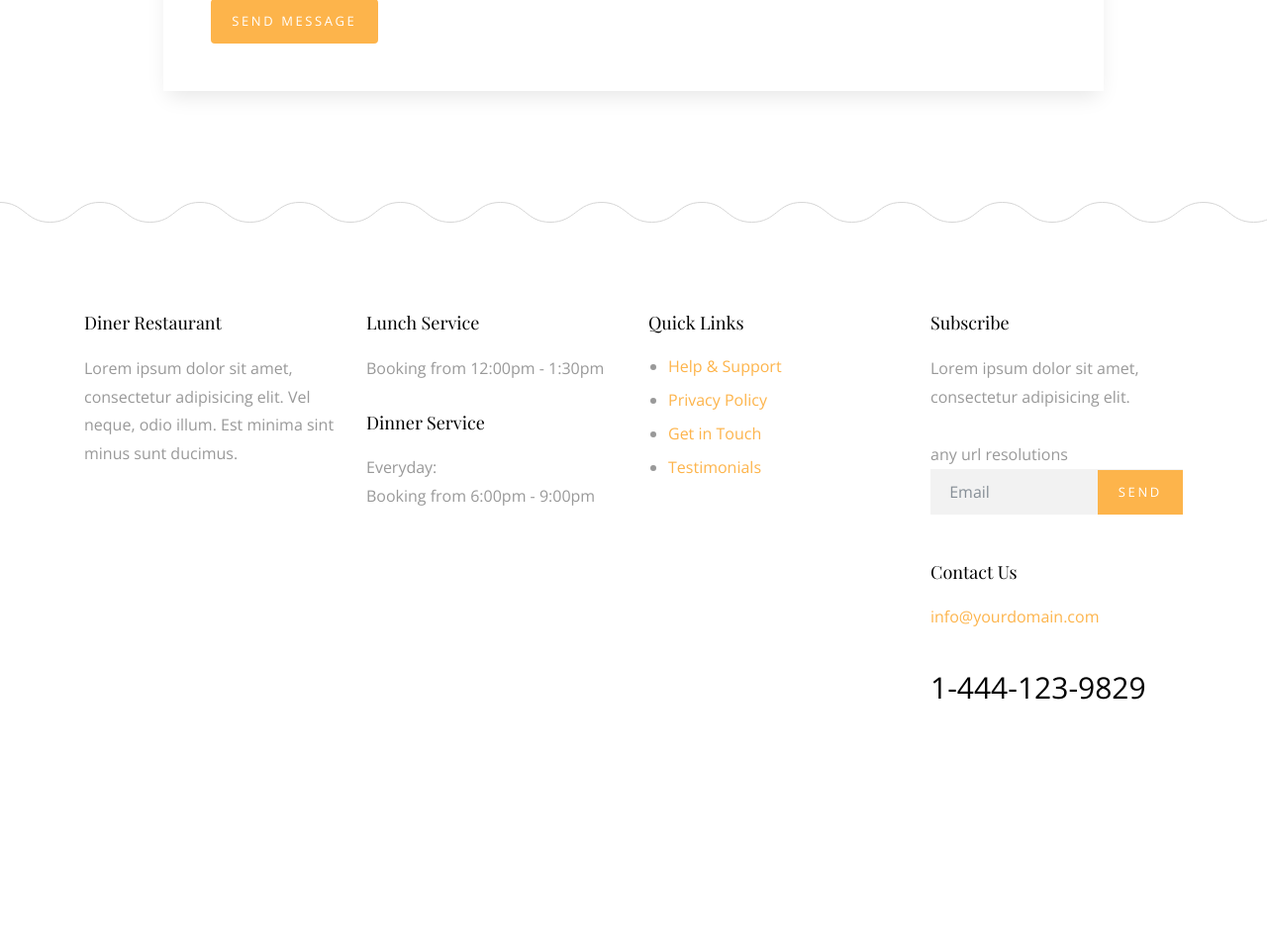
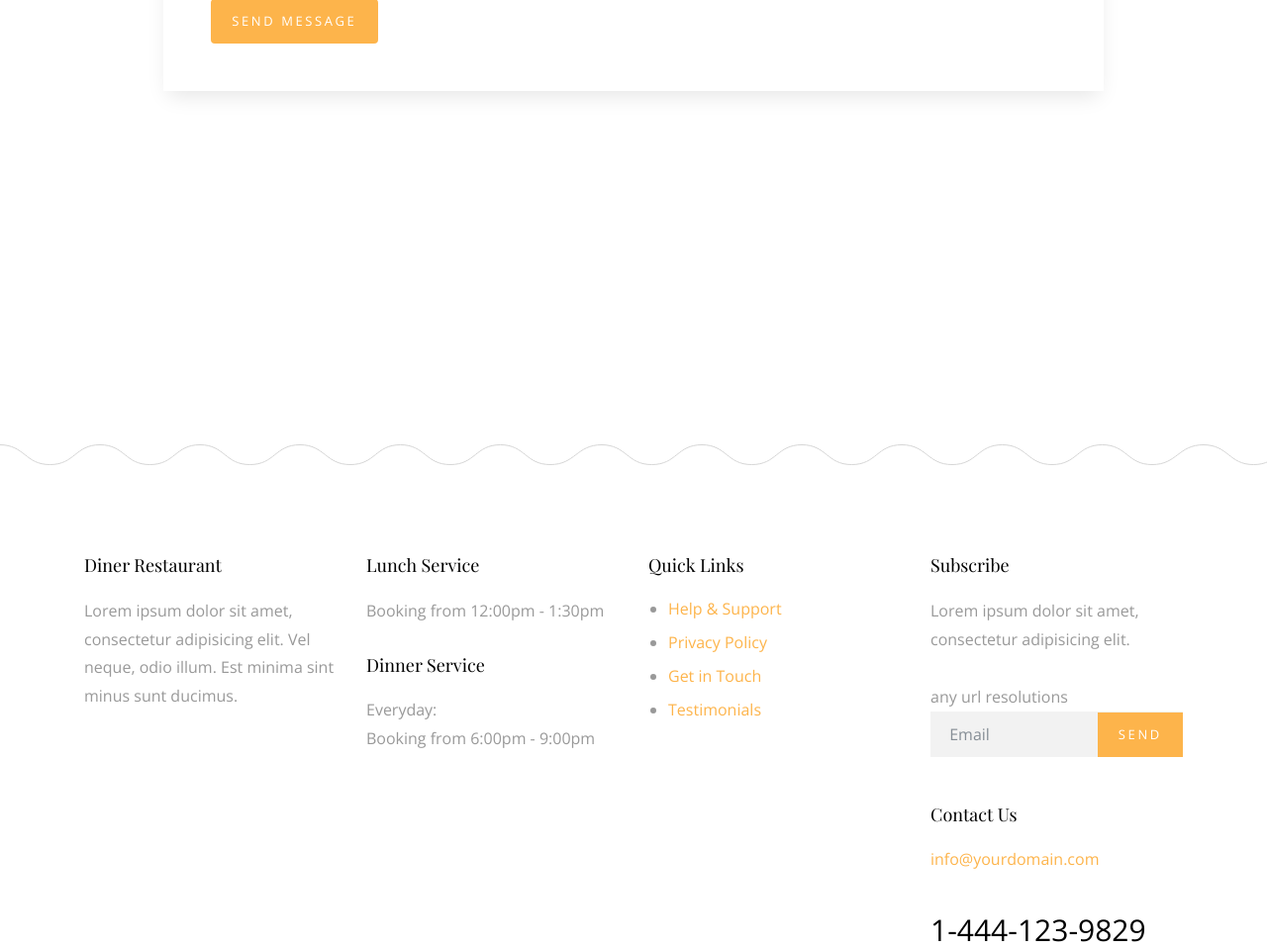
Before and after one commit to Vesta-Nassone/Hotel-website, a Django app: page /contact/ in a window 1280 px wide. Shown: the part 1494-2453 px from the top of the page at 99% size. Run offline with Django 3.2, Linux system fonts and the light colour scheme; parts of the project's set-up code (start-up, migrations or seed data) failed here and were passed over; some libraries are stand-ins or nearby versions; some web fonts are replaced.

Commit message:
Adds the Map Section.

```diff
--- a/contact/templates/contact/contact.html
+++ b/contact/templates/contact/contact.html
@@ -40,7 +40,9 @@
             </div>
           </div>
         </div>
-          </div>
+        <!--Map Section-->
+        <div class="map-wrap" id="map"  data-aos="fade"></div>
+
         </div>
     </div>
 {% endblock body %}
```
